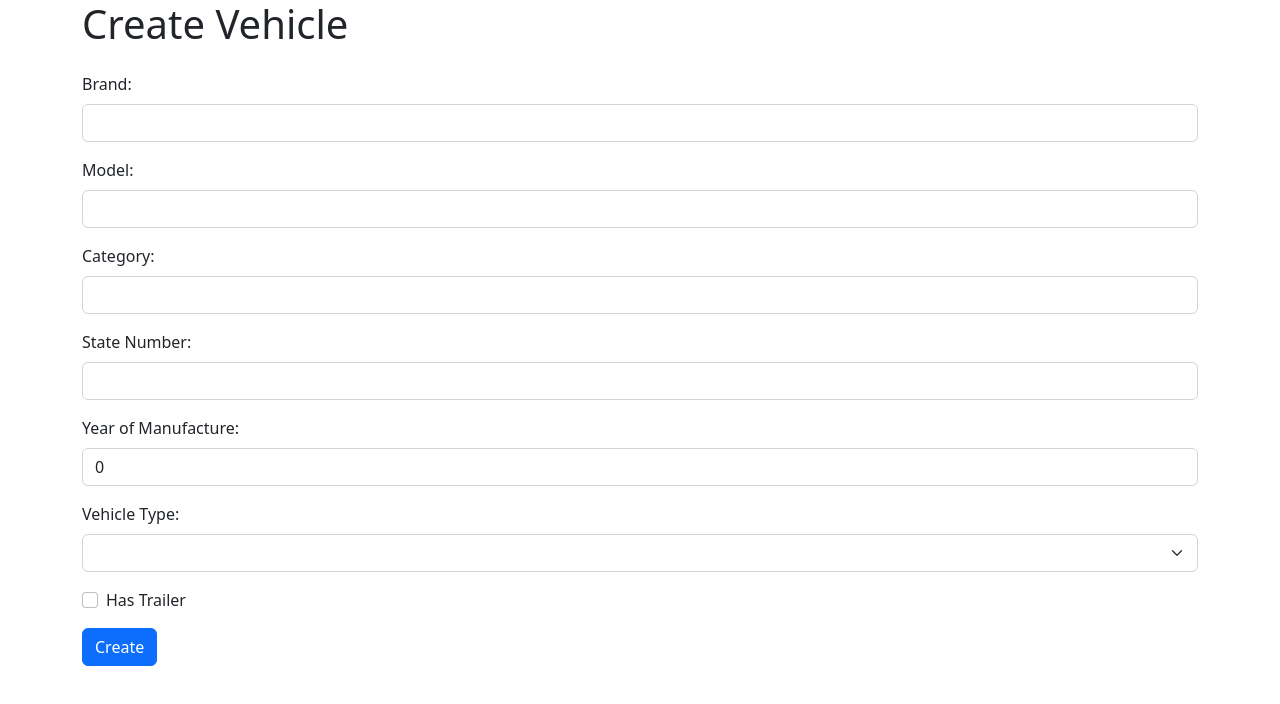
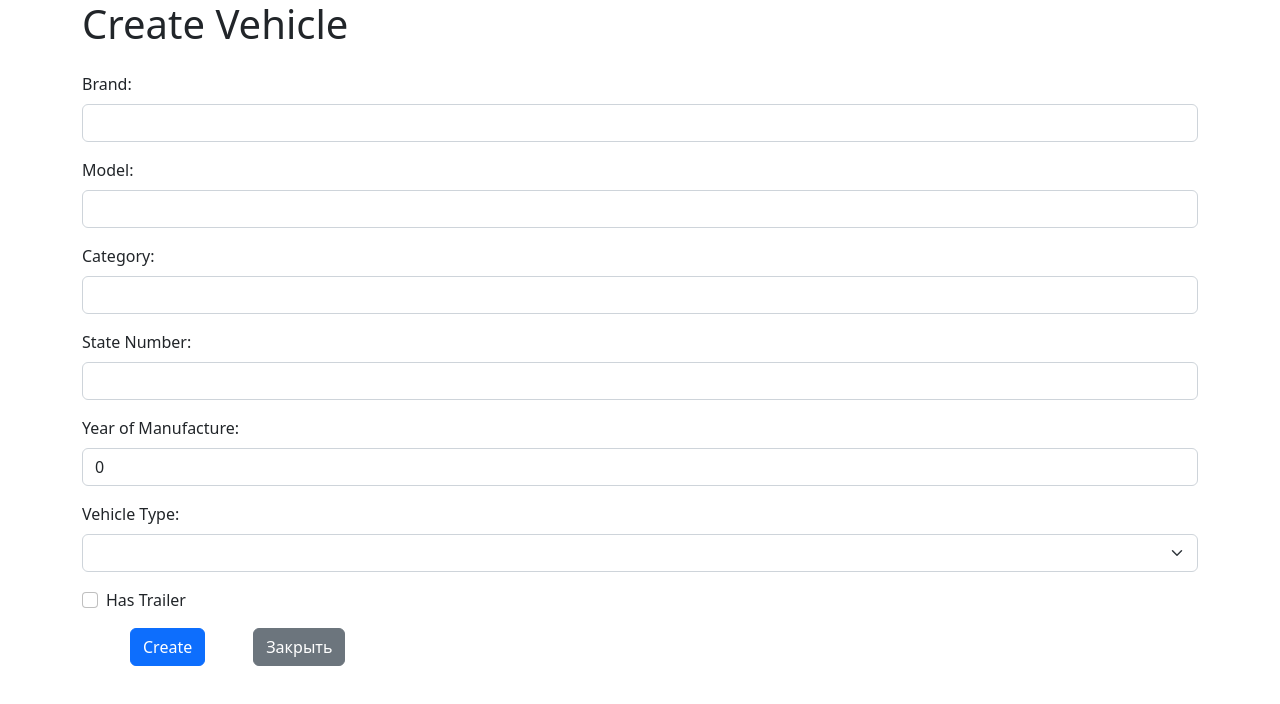
Before and after one commit to MacAlsandair/egar-technology-frontend, an Angular app: page /create-vehicle in a window 1280 px wide. Shown: the top 704 px of the page. Built offline with nearby package versions, Linux system fonts and the light colour scheme.

Commit message:
Add close button for create-vehicle

```diff
--- a/src/app/create-vehicle/create-vehicle.component.html
+++ b/src/app/create-vehicle/create-vehicle.component.html
@@ -35,6 +35,7 @@
         <label for="hasTrailer" class="form-check-label">Has Trailer</label>
       </div>
     </div>
-    <button type="submit" class="btn btn-primary">Create</button>
+    <button type="submit" class="btn btn-primary mx-5">Create</button>
+    <button class="btn btn-secondary" (click)="close()">Закрыть</button>
   </form>
 </div>
--- a/src/app/create-vehicle/create-vehicle.component.ts
+++ b/src/app/create-vehicle/create-vehicle.component.ts
@@ -3,6 +3,7 @@ import { CommonModule } from '@angular/common';
 import { VehicleService } from '../vehicle.service';
 import { VehicleDTO } from '../vehicleDTO';
 import { FormsModule } from '@angular/forms';
+import { ActivatedRoute, Router } from '@angular/router';
 
 @Component({
   selector: 'app-create-vehicle',
@@ -23,7 +24,7 @@ export class CreateVehicleComponent {
   };
 
   constructor(
-    private vehicleService: VehicleService
+    private vehicleService: VehicleService, private router: Router
   ) {}
 
   ngOnInit(): void {
@@ -33,9 +34,14 @@ export class CreateVehicleComponent {
 
     this.vehicleService.addVehicle(this.vehicleDTO).subscribe(createdVehicle => {
       console.log('Vehicle created successfully:', createdVehicle);
+      this.router.navigateByUrl("/");
     },
     error => {
       window.alert('Такой номер уже занят')
     });
   }
+
+  close(): void {
+    this.router.navigateByUrl("/");
+  }
 }
```
